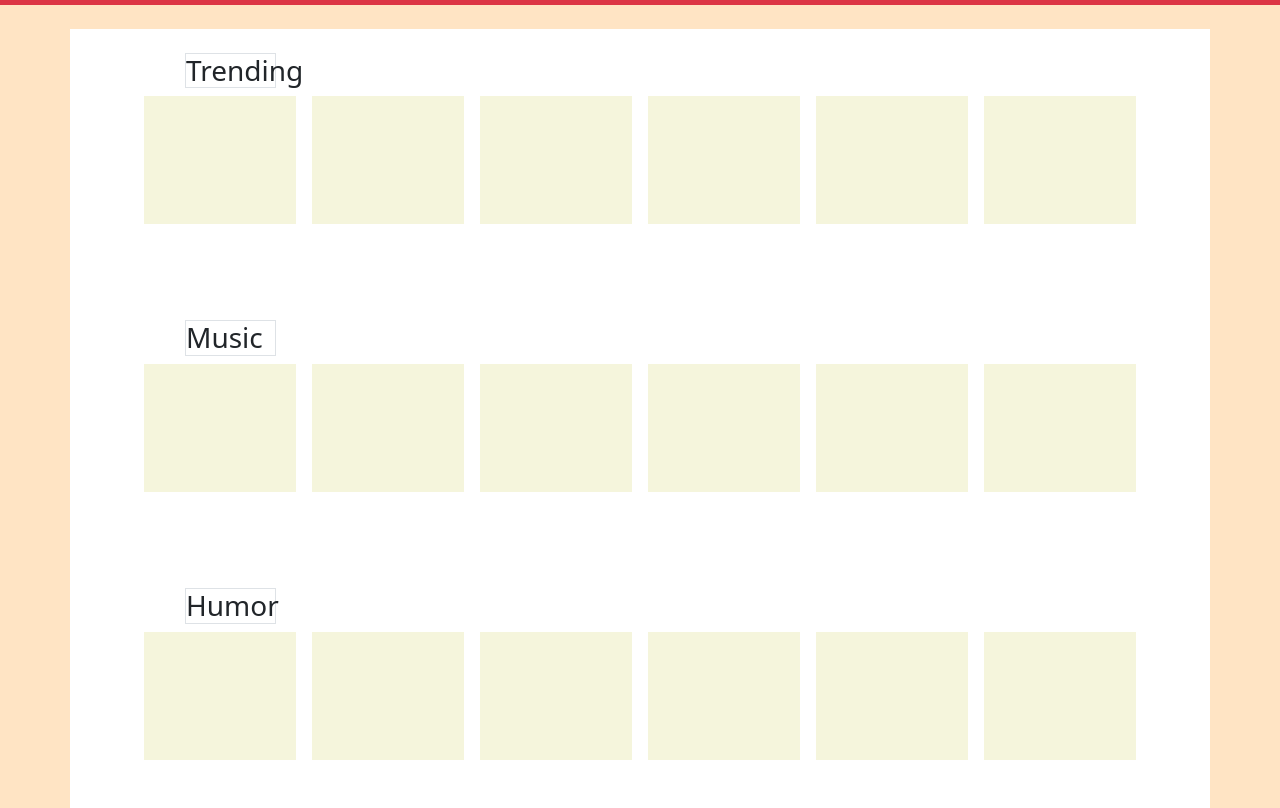
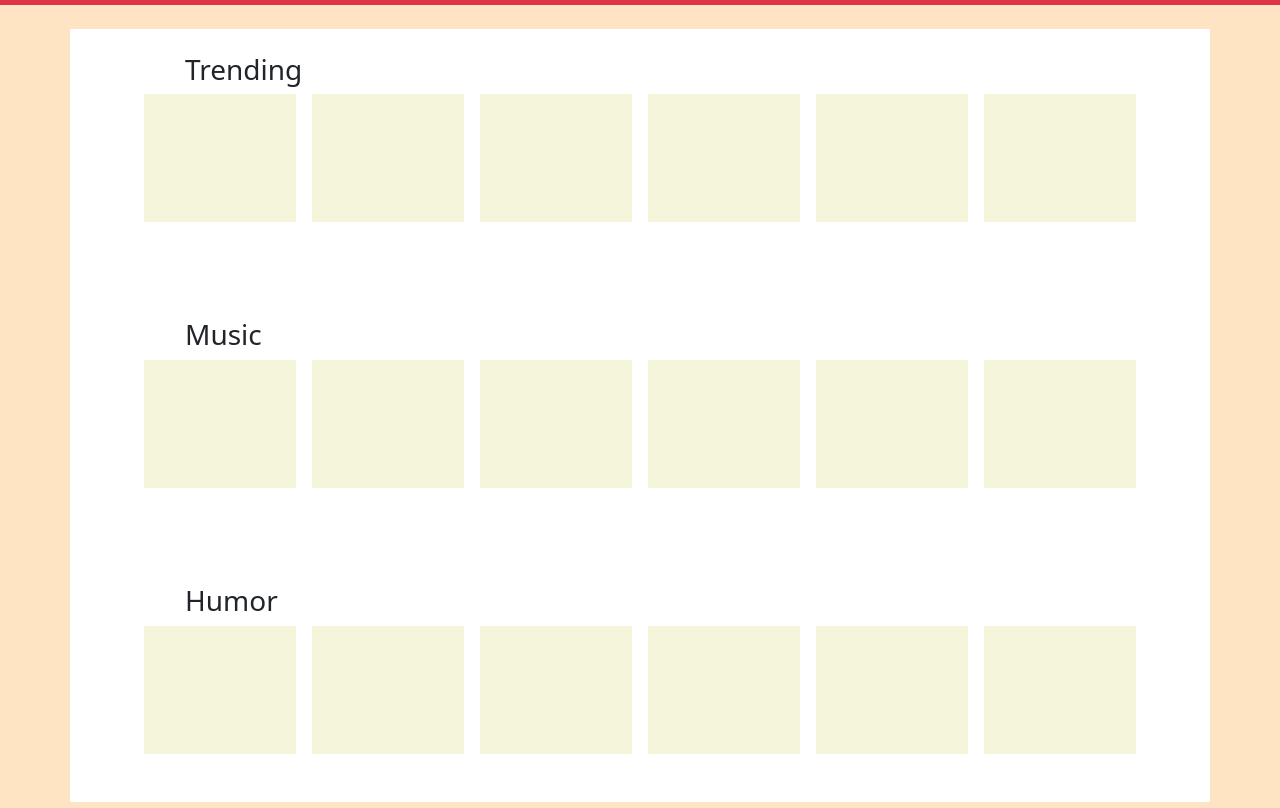
Before and after one commit to VNenad93/Bootstrap, a plain HTML site: page Challenge/index.html in a window 1280 px wide. Shown: the part 80-888 px from the top of the page. Drawn offline with nearby package versions, Linux system fonts and the light colour scheme.

Commit message:
wihtout borded

```diff
--- a/Challenge/index.html
+++ b/Challenge/index.html
@@ -33,7 +33,7 @@
 
     <div class="container bg-white">
       <div class="container mt-4 pt-4 pb-5">
-        <p class="h3 col-1 offset-xl-1 offset-md-1 border">Trending</p>
+        <p class="h3 col-1 offset-xl-1 offset-md-1">Trending</p>
         <div class="row gap-3 justify-content-center">
           <div
             class="col-lg-auto col-md-3"
@@ -75,7 +75,7 @@
       </div>
 
       <div class="container mt-4 pt-4 pb-5">
-        <p class="h3 col-2 offset-md-1 col-lg-1 border">Music</p>
+        <p class="h3 col-2 offset-md-1 col-lg-1">Music</p>
         <div class="row gap-3 justify-content-center">
           <div
             class="col-lg-auto col-md-3"
@@ -117,7 +117,7 @@
       </div>
 
       <div class="container mt-4 pt-4 pb-5">
-        <p class="h3 col-2 offset-md-1 col-lg-1 border">Humor</p>
+        <p class="h3 col-2 offset-md-1 col-lg-1">Humor</p>
         <div class="row gap-3 justify-content-center">
           <div
             class="col-lg-auto col-md-3"
```
